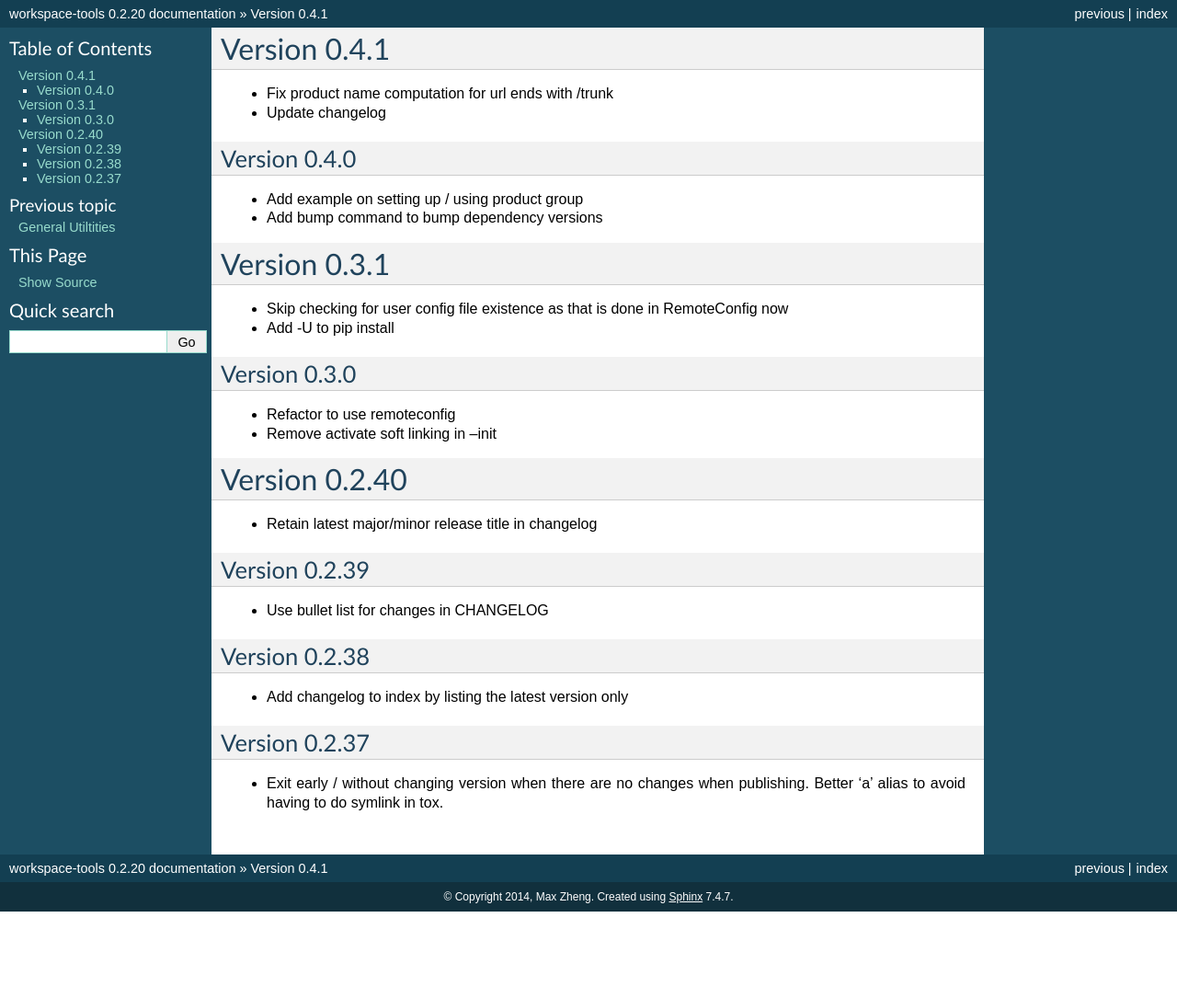
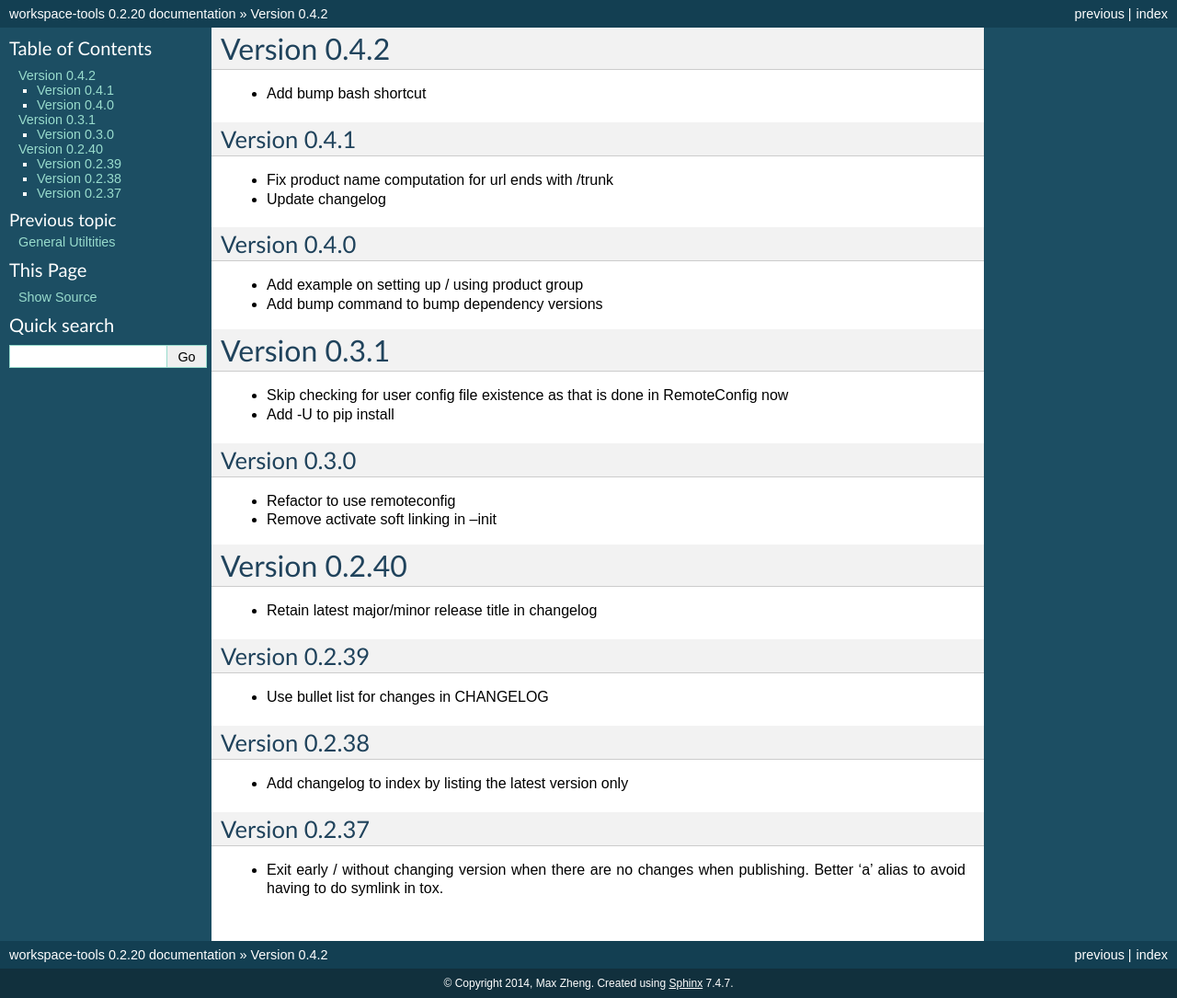
Before and after one commit to maxzheng/workspace-tools, a Sphinx documentation site: the page built from docs/CHANGELOG.rst, in a window 1280 px wide. Shown: the whole page at 92% size. Built offline with Sphinx 7.4.7, drawn with Linux system fonts in a browser that asks for light colours; before the commit the page ends 991 px from its top, so only the background shows below that.

Commit message:
Publish version 0.4.2

```diff
--- a/docs/CHANGELOG.rst
+++ b/docs/CHANGELOG.rst
@@ -1,5 +1,11 @@
+Version 0.4.2
+================================================================================
+
+* Add bump bash shortcut
+
+
 Version 0.4.1
-================================================================================
+--------------------------------------------------------------------------------
 
 * Fix product name computation for url ends with /trunk
 
--- a/setup.py
+++ b/setup.py
@@ -10,7 +10,7 @@ def find_files(path):
 
 setuptools.setup(
   name='workspace-tools',
-  version='0.4.1',
+  version='0.4.2',
 
   author='Max Zheng',
   author_email='maxzheng.os @t gmail.com',
```
